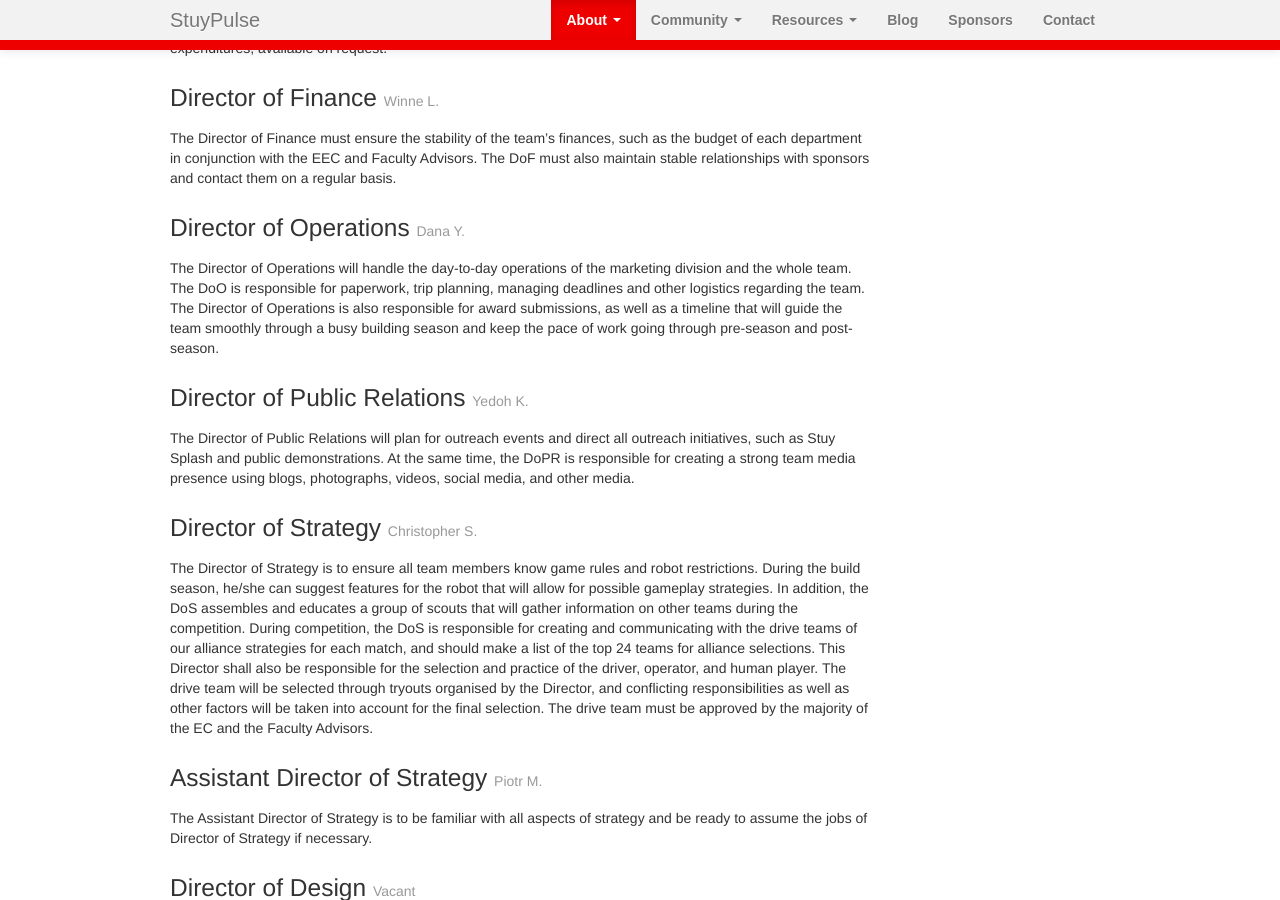
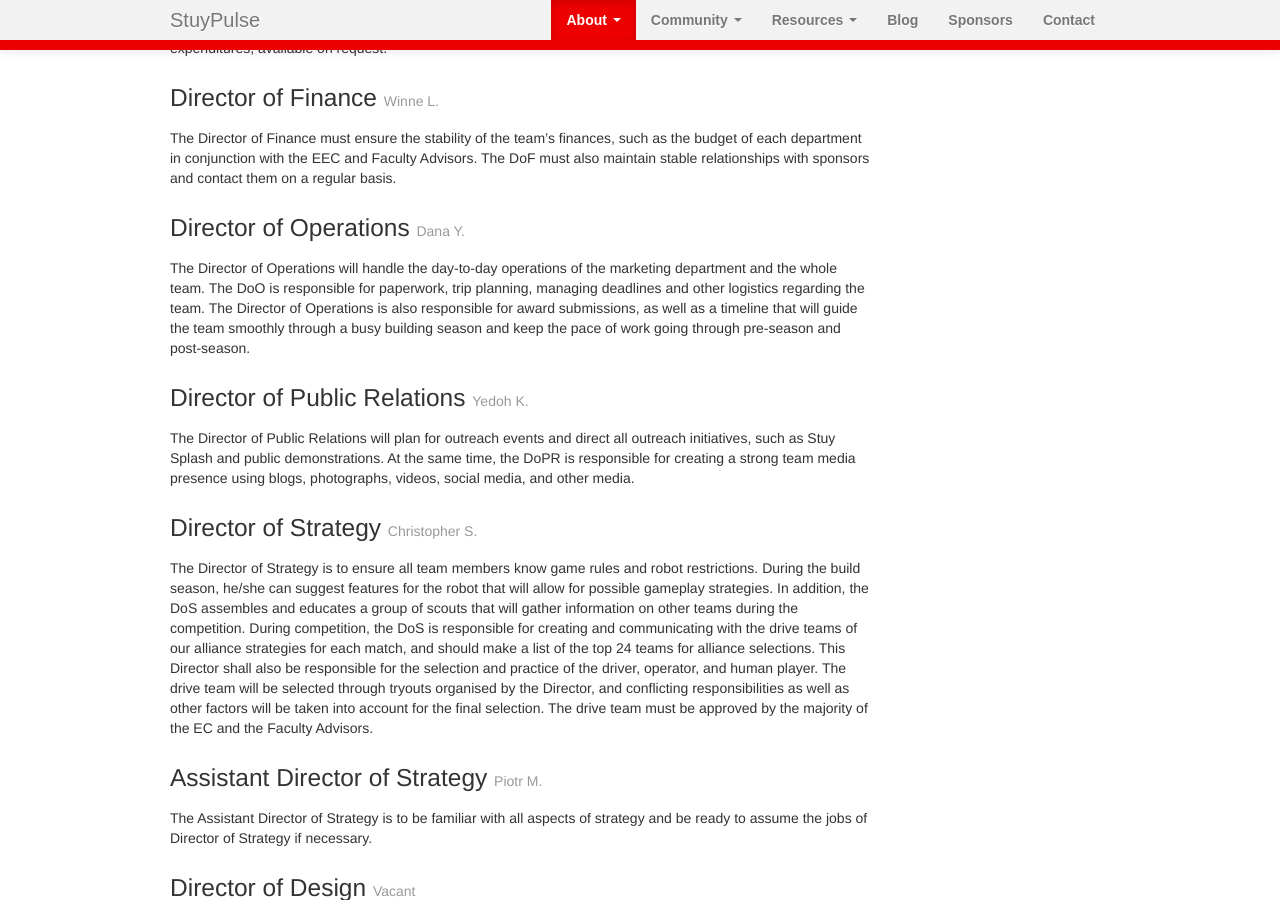
Before and after one commit to StuyPulse/team694.github.io, a Jekyll site: the page built from about/ec/index.md, in a window 1280 px wide and 900 px high, scrolled down 1652 px. Built offline with Jekyll 4.4.1, drawn with Linux system fonts in a browser that asks for light colours; nearby versions of some CDN libraries; some of the changed text lies outside the part shown.

Commit message:
Replace more instances of "division"

```diff
--- a/about/ec/index.md
+++ b/about/ec/index.md
@@ -27,7 +27,7 @@
 ### Vice President of Engineering <small>{{ site.data.ec.vpoe.name }}</small>
 <div markdown="1" class="ec-description">
 {% if site.data.ec.vpoe.photo %} <img src="{{ site.data.ec.vpoe.photo }}" class="ec-photo" alt="Vice President of Engineering"> {% endif %}
-The Vice President of Engineering is considered the second-in-command for the Engineering department. They have knowledge of what the Presidents are currently doing and is able to direct the Engineering division in the event of the PoE’s absence. The VPoE also has extensive knowledge of each part of the robot as well as basic knowledge of all awards submissions.
+The Vice President of Engineering is considered the second-in-command for the Engineering department. They have knowledge of what the Presidents are currently doing and is able to direct the Engineering department in the event of the PoE’s absence. The VPoE also has extensive knowledge of each part of the robot as well as basic knowledge of all awards submissions.
 </div>
 
 ### Vice President of Marketing <small>{{ site.data.ec.vpom.name }}</small>
@@ -75,7 +75,7 @@
 ### Director of Operations <small>{{ site.data.ec.ops.name }}</small>
 <div markdown="1" class="ec-description">
 {% if site.data.ec.ops.photo %} <img src="{{ site.data.ec.ops.photo }}" class="ec-photo" alt="Director of Operations"> {% endif %}
-The Director of Operations will handle the day-to-day operations of the marketing division and the whole team. The DoO is responsible for paperwork, trip planning, managing deadlines and other logistics regarding the team. The Director of Operations is also responsible for award submissions, as well as a timeline that will guide the team smoothly through a busy building season and keep the pace of work going through pre-season and post-season.
+The Director of Operations will handle the day-to-day operations of the marketing department and the whole team. The DoO is responsible for paperwork, trip planning, managing deadlines and other logistics regarding the team. The Director of Operations is also responsible for award submissions, as well as a timeline that will guide the team smoothly through a busy building season and keep the pace of work going through pre-season and post-season.
 </div>
 
 ### Director of Public Relations <small>{{ site.data.ec.pr.name }}</small>
```
Also changed, not shown: about/departments/index.md (+1 -1 lines), about/mentors/index.md (+1 -1 lines), resources/index.md (+1 -1 lines).
